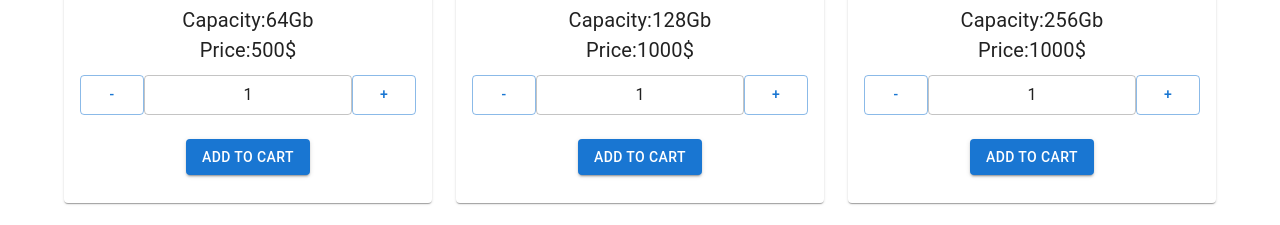
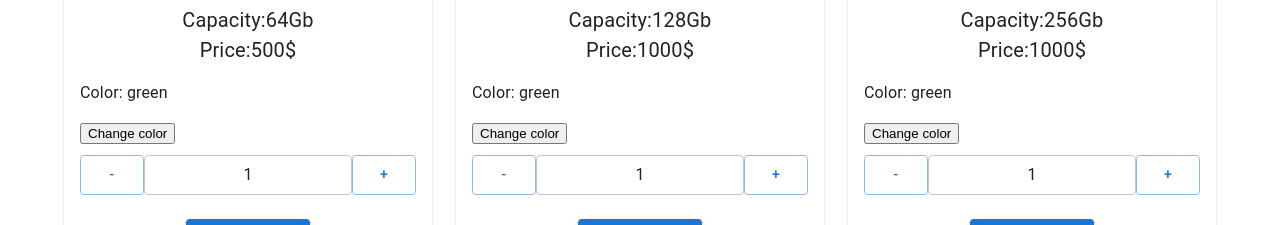
Before and after one commit to Oleg-Koshelevskiy/react-fake-shop, a React (Create React App) app: page / in a window 1280 px wide. Shown: the part 478-703 px from the top of the page. Built offline with nearby package versions, Linux system fonts and the light colour scheme.

Commit message:
change color added

```diff
--- a/src/components/Products/ProductListItem.js
+++ b/src/components/Products/ProductListItem.js
@@ -1,4 +1,4 @@
-import React from 'react'
+import React, { useState } from 'react'
 import Card from '@mui/material/Card'
 import CardContent from '@mui/material/CardContent'
 import { Button, CardActions, TextField } from '@mui/material'
@@ -13,6 +13,22 @@ const ProductListItem = ({
     price,
     image,
 }) => {
+    const [count, setCount] = useState(1)
+
+    const onDecrementClick = () => {
+        setCount(count - 1)
+    }
+
+    const onIncrementClick = () => {
+        setCount(count + 1)
+    }
+
+    const [color, setColor] = useState('green')
+
+    const changeColor = () => {
+        setColor((value) => (value === 'red' ? 'green' : 'red'))
+    }
+
     return (
         <Card>
             <CardContent>
@@ -24,10 +40,22 @@ const ProductListItem = ({
                 <div className="product-features">Type:{type}</div>
                 <div className="product-price">Capacity:{capacity}Gb</div>
                 <div className="product-price">Price:{price}$</div>
+                <p>Color: {color}</p>
+                <button onClick={() => changeColor()}>Change color</button>
                 <div className="product-quantity">
-                    <Button variant="outlined">-</Button>
-                    <TextField variant="outlined" size="small" value={1} />
-                    <Button variant="outlined">+</Button>
+                    <Button
+                        variant="outlined"
+                        onClick={() => onDecrementClick()}
+                    >
+                        -
+                    </Button>
+                    <TextField variant="outlined" size="small" value={count} />
+                    <Button
+                        variant="outlined"
+                        onClick={() => onIncrementClick()}
+                    >
+                        +
+                    </Button>
                 </div>
             </CardContent>
             <CardActions className="wrap-btn-add-to-cart">
```
